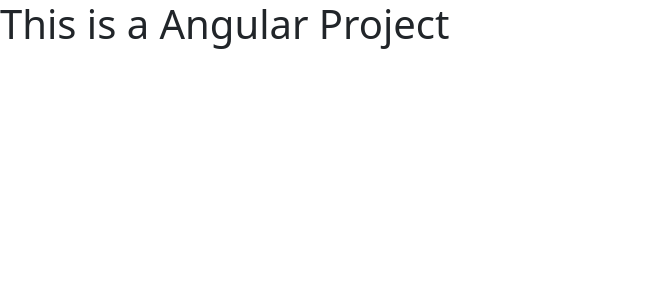
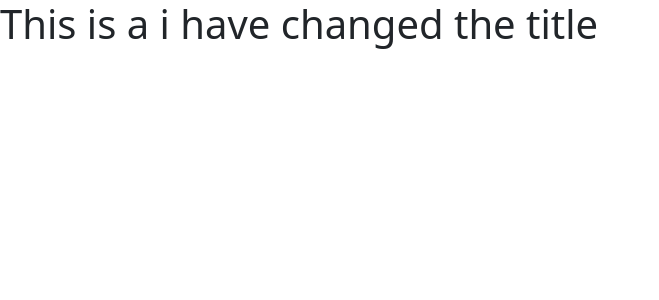
Before and after one commit to jagadhis/angular-project, an Angular app: page / in a window 1280 px wide. Shown: the top 300 px of the page, without its empty margins (0-659 px from the left). Built offline with nearby package versions, Linux system fonts and the light colour scheme.

Commit message:
Added Settimeout Function

```diff
--- a/src/app/app.component.html
+++ b/src/app/app.component.html
@@ -1 +1 @@
-<h1>This is a Angular Project</h1>
+<h1>This is a {{title}}</h1>
--- a/src/app/app.component.ts
+++ b/src/app/app.component.ts
@@ -7,4 +7,9 @@
 })
 export class AppComponent {
   title = 'angular-project';
+  constructor(){
+    setTimeout(()=>{
+      this.title = "i have changed the title"
+    },3000)
+  }
 }
```
